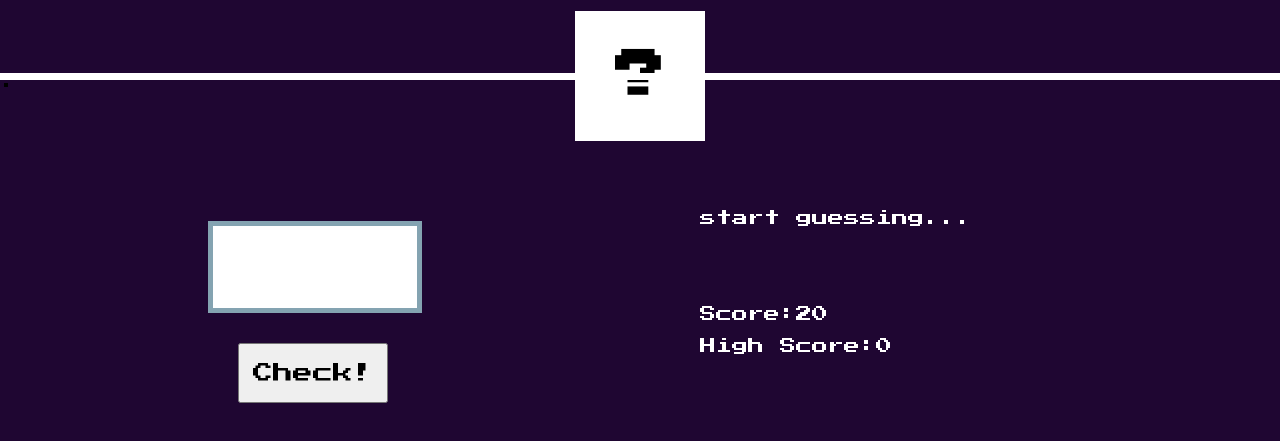
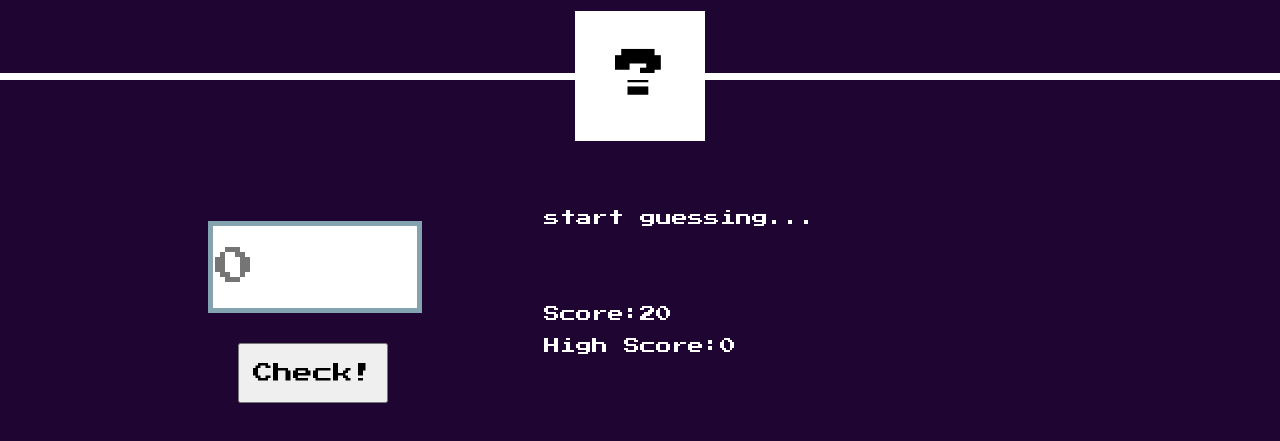
Before and after one commit to Mithurn/guess-the-number, a plain HTML site: page guess number own/index.html in a window 1280 px wide. Shown: the part 175-616 px from the top of the page. Drawn offline with Linux system fonts and the light colour scheme; a web font is replaced by a local one.

Commit message:
Update index.html

```diff
--- a/guess number own/index.html
+++ b/guess number own/index.html
@@ -20,25 +20,25 @@
         </div>
 
         <div class="game-container">
-            <div class="line">.</div>
+            <div class="line"></div>
             <div class="box">
                 <span class="question-mark">?</span>
             </div>
         </div>
 <div class="bottom-flex">
         <div class="input-container">
-            <input type="number" class="input-box" placeholder="">
+            <input type="number" class="input-box" placeholder="0">
             <button class="check-button">Check!</button>
         </div>
 
 
           <div class="score-container">
             <p class="details"> start guessing...</p>
-            <div class="score">
-               <p id="score">Score:20</p>
+            <div class="score-container">
+               <p id="score">Score:<span class="score">20</span></p>
               </div>
-              <div class="high-score">
-                <p id="highscore">High Score:0</p>
+              <div class="highscore-container">
+                <p id="highscore">High Score:<span class="high-score">0</span></p>
               </div>
 
           </div>
```
